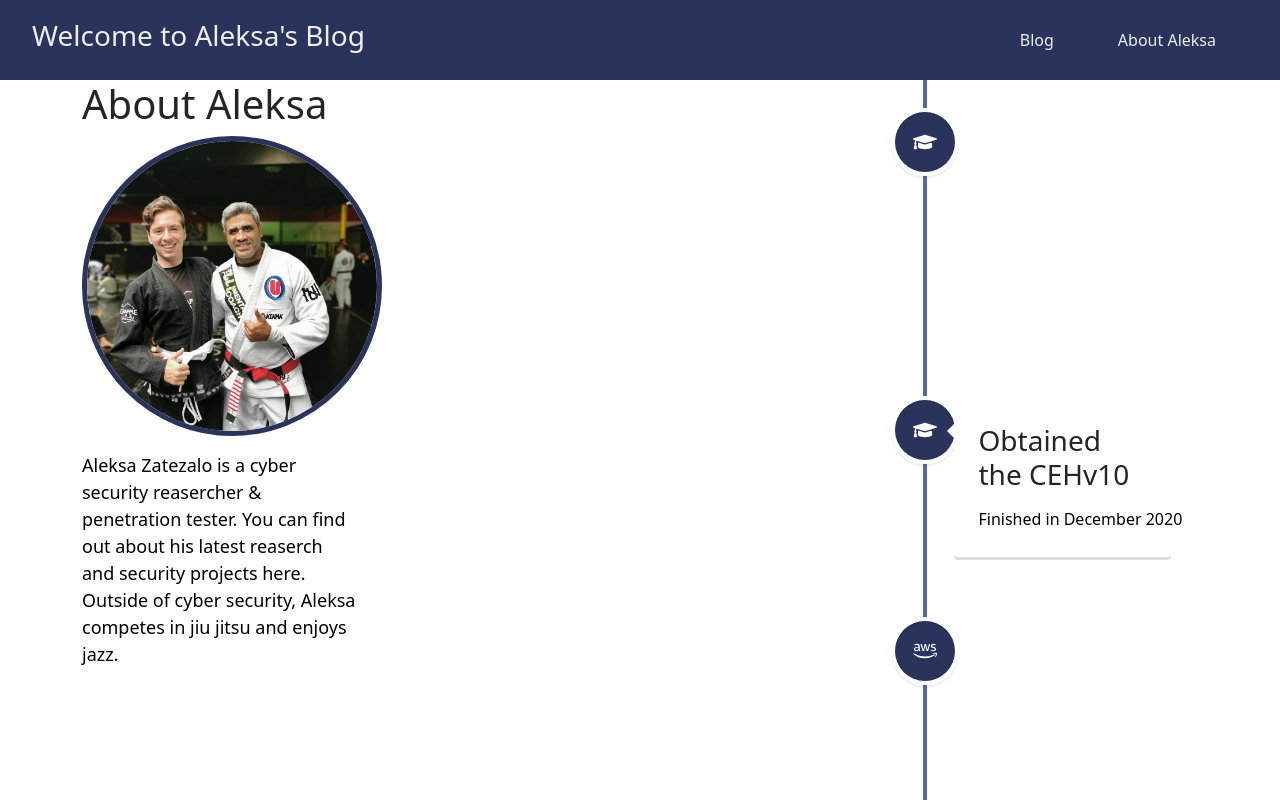
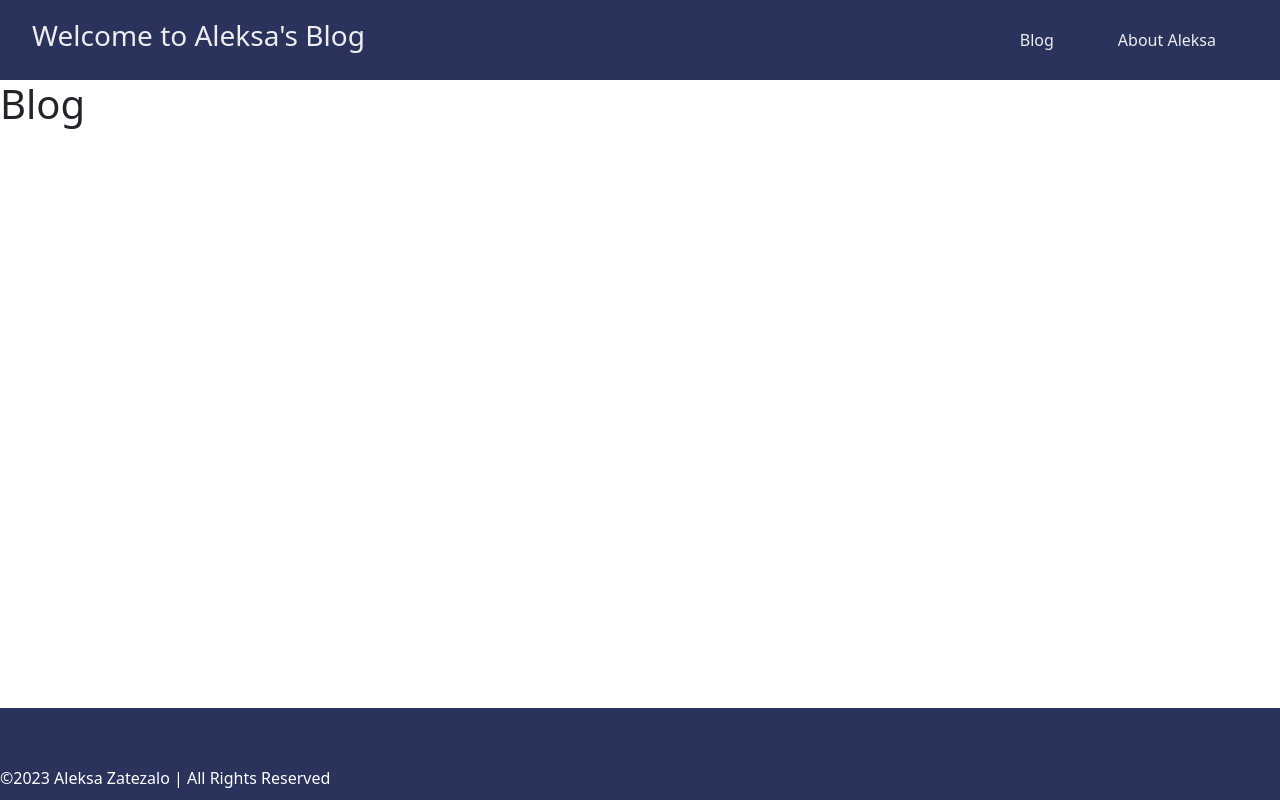
Before and after one commit to AleksaZatezalo/aleksazatezalo.com, a React (Create React App) app in the folder website/: page / in a window 1280 px wide. Shown: the top 800 px of the page. Built offline with nearby package versions, Linux system fonts and the light colour scheme.

Commit message:
Routes added.

```diff
--- a/website/package.json
+++ b/website/package.json
@@ -13,6 +13,7 @@
     "react": "^18.2.0",
     "react-bootstrap": "^2.9.0",
     "react-dom": "^18.2.0",
+    "react-router-dom": "^6.16.0",
     "react-scripts": "5.0.1",
     "react-vertical-timeline-component": "^3.6.0",
     "web-vitals": "^2.1.4"
--- a/website/src/App.js
+++ b/website/src/App.js
@@ -1,20 +1,20 @@
 import React from 'react';
-import logo from './logo.svg';
+import {BrowserRouter, Routes, Route} from 'react-router-dom'
+import BlogPage from "./Pages/BlogPage"
+import AboutPage from "./Pages/AboutPage"
 import './App.css';
-import Navbar from './Components/Navbar/Navbar';
-import About from './Components/About/About';
-import Footer from './Components/Footer/Footer';
 import Projects from './Components/Projects/Projects';
 
 function App() {
   return (
 
-    <div className="page-container">
-    <div className="content-wrap">
-      <Navbar/>
-      <About/>
-      </div>
-      <Footer/>
+    <div>
+      <BrowserRouter>
+        <Routes>
+          <Route index element={<BlogPage/>} />
+          <Route path="/about" index element={<AboutPage/>} />
+        </Routes>
+      </BrowserRouter>
     </div>
   );
 }
--- a/website/src/Components/About/About.css
+++ b/website/src/Components/About/About.css
@@ -43,7 +43,7 @@ img:hover {
 .social-media-icons a:hover {
     color: #5767aa;
     font-size: 2rem;
-    margin-top: 25rem;
+    margin-top: 24rem;
 }
 
 .singleCol {
--- a/website/src/Components/About/About.js
+++ b/website/src/Components/About/About.js
@@ -1,6 +1,6 @@
 import {useRef} from "react";
 import {FaBars, FaTimes, FaGraduationCap, FaAws} from "react-icons/fa";
-import {faTwitter, faMedium, faGithub, faGooglePlay, faLinkedinIn} from "@fortawesome/free-brands-svg-icons";
+import {faTwitter, faMedium, faGithub, faGooglePlay, faLinkedinIn, faYoutube} from "@fortawesome/free-brands-svg-icons";
 import {FontAwesomeIcon} from '@fortawesome/react-fontawesome';
 import 'bootstrap/dist/css/bootstrap.min.css'
 import"./About.css";
@@ -80,6 +80,9 @@ function About() {
                         <a href="https://www.linkedin.com/in/aleksa-zatezalo-39a891150/">
                             <FontAwesomeIcon icon={faLinkedinIn} />
                         </a>
+                        <a href="https://www.youtube.com/channel/UCs3htMGLR720HXC3jBNWGxA">
+                            <FontAwesomeIcon icon={faYoutube} />
+                        </a>
                 </div>
             </div>
 
--- a/website/src/Components/Navbar/Navbar.js
+++ b/website/src/Components/Navbar/Navbar.js
@@ -8,8 +8,8 @@ function Navbar() {
         <header>
             <h3>Welcome to Aleksa's Blog</h3>
             <nav ref={navRef}>
-                <a href ="/#">Blog</a>
-                <a href ="/#">About Aleksa</a>
+                <a href ="/">Blog</a>
+                <a href ="/about">About Aleksa</a>
             </nav>
 
         </header>
--- /dev/null
+++ b/website/src/Pages/AboutPage.js
@@ -0,0 +1,17 @@
+import React from 'react';
+import Navbar from '../Components/Navbar/Navbar';
+import About from '../Components/About/About';
+import Footer from '../Components/Footer/Footer';
+
+export default function AboutPage() {
+  return (
+
+    <div className="page-container">
+    <div className="content-wrap">
+      <Navbar/>
+      <About/>
+      </div>
+      <Footer/>
+    </div>
+  );
+}
--- /dev/null
+++ b/website/src/Pages/BlogPage.js
@@ -0,0 +1,16 @@
+import React from 'react';
+import Navbar from '../Components/Navbar/Navbar';
+import Footer from '../Components/Footer/Footer';
+
+export default function BlogPage() {
+  return (
+
+    <div className="page-container">
+    <div className="content-wrap">
+      <Navbar/>
+      <h1>Blog</h1>
+      </div>
+      <Footer/>
+    </div>
+  );
+}
```
Also changed, not shown: 1 other file (tests, documents, lock files or other folders).
